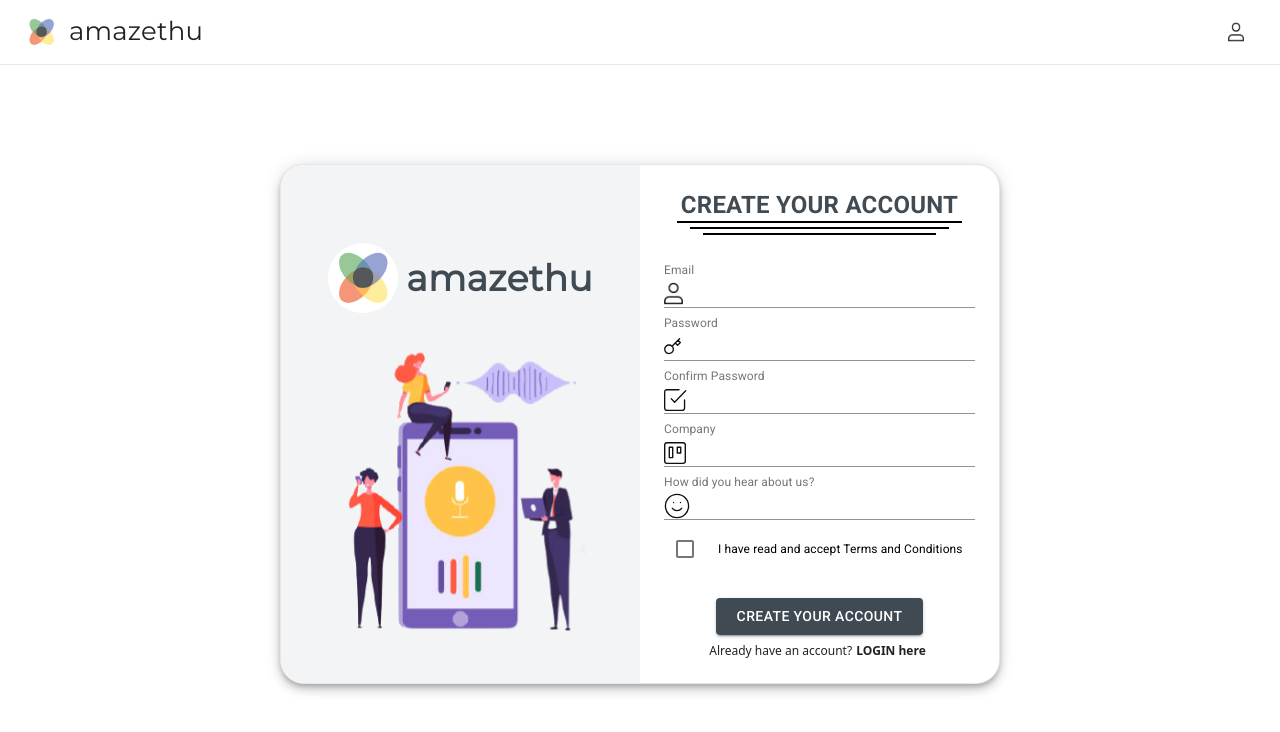
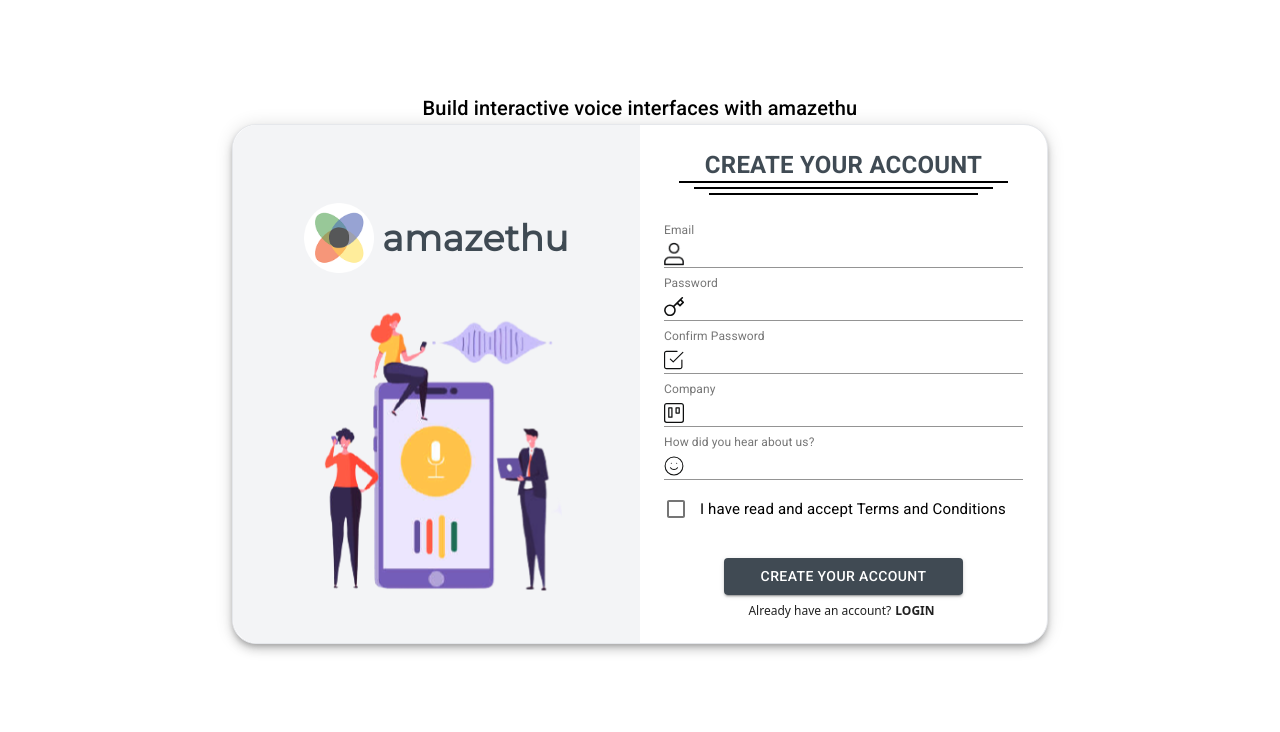
Before and after one commit to AbdulAziz0682/afluence, a React (Create React App) app: page /register in a window 1280 px wide. Shown: the top 732 px of the page. Built offline with nearby package versions, Linux system fonts and the light colour scheme; what jss-rtl would draw is missing.

Commit message:
Updated Register styles

```diff
--- a/src/redux/reducers/currentProject.js
+++ b/src/redux/reducers/currentProject.js
@@ -90,6 +90,7 @@
     let newState = _.cloneDeep(state);
     if(_.find(newState.tabs, {title: action.payload.tab.title})){
         //Tab already present
+        newState.currentTab = _.findIndex(newState.tabs, {title: action.payload.tab.title});
         return newState;
     }
     newState.tabs.push({
--- a/src/routes/Regiser.js
+++ b/src/routes/Regiser.js
@@ -1,5 +1,5 @@
 import React from 'react';
-import { Button, FormHelperText, Grid, InputLabel, Typography, InputAdornment, Paper } from '@material-ui/core';
+import { Button, FormHelperText, Grid, InputLabel, Typography, InputAdornment, Paper, makeStyles, Input } from '@material-ui/core';
 import { TextField } from '@material-ui/core';
 import CheckBox from '@material-ui/core/Checkbox';
 import { Hidden } from '@material-ui/core';
@@ -22,8 +22,17 @@
 
 import { Redirect } from 'react-router';
 
+const useStyles = makeStyles(theme => ({
+    checkIcon: {
+        maxHeight: 14,
+        minWidth: 14
+    }
+}))
+
+const inputIconSize = 20;
 export default function Register(props){
     let loggedIn = useSelector((state)=>state.account.loggedIn);
+    const classes = useStyles();
     //Form requirements
     const validationSchema = yup.object({
         email: yup
@@ -73,7 +82,9 @@
         <Grid item container>
             <form onSubmit={formik.handleSubmit} className="w-full flex items-center justify-center">
             <Hidden smDown>
-            <Grid container component={Paper} elevation={6} id="md" direction="row" className="border md:w-5/6 lg:w-180 self-center rounded-3xl">
+                <div className="flex-grow flex flex-col items-center">
+                    <Typography variant="h6">Build interactive voice interfaces with amazethu</Typography>
+                    <Grid container component={Paper} elevation={6} id="md" direction="row" className="border md:w-5/6 lg:w-204 self-center rounded-3xl">
                         <Grid item xs={6} className="flex flex-col justify-center items-center p-5 bg-gray-100 rounded-l-3xl">
                             <div className="flex flex-row items-center mt-9">
                                 <img src={logo} alt="afluence logo" style={{width: 70}}/>
@@ -101,7 +112,7 @@
                                             InputProps={{
                                                 startAdornment:(
                                                     <InputAdornment postition="start">
-                                                    <img src={account} alt="account icon" />
+                                                        <img src={account} style={{maxWidth: inputIconSize, minHeight: inputIconSize}} alt="account icon" />
                                                     </InputAdornment>
                                                 ),
                                                 endAdornment:(
@@ -129,7 +140,7 @@
                                             InputProps={{
                                                 startAdornment:(
                                                     <InputAdornment postition="start">
-                                                    <img src={key} alt="password key" />
+                                                        <img src={key} style={{maxWidth: inputIconSize, minHeight: inputIconSize}} alt="password key" />
                                                     </InputAdornment>
                                                 ),
                                                 endAdornment:(
@@ -157,7 +168,7 @@
                                             InputProps={{
                                                 startAdornment:(
                                                     <InputAdornment postition="start">
-                                                    <img src={confirm} alt="confirmPassword key" />
+                                                        <img src={confirm} style={{maxWidth: inputIconSize, minHeight: inputIconSize}} alt="confirmPassword key" />
                                                     </InputAdornment>
                                                 ),
                                                 endAdornment:(
@@ -184,7 +195,7 @@
                                             InputProps={{
                                                 startAdornment:(
                                                     <InputAdornment postition="start">
-                                                    <img src={companyicon} alt="company" />
+                                                        <img src={companyicon} style={{maxWidth: inputIconSize, minHeight: inputIconSize}} alt="company" />
                                                     </InputAdornment>
                                                 ),
                                                 endAdornment:(
@@ -211,7 +222,7 @@
                                             InputProps={{
                                                 startAdornment:(
                                                     <InputAdornment postition="start">
-                                                    <img src={smile} alt="smile" />
+                                                        <img src={smile} style={{maxWidth: inputIconSize, minHeight: inputIconSize}} alt="smile" />
                                                     </InputAdornment>
                                                 ),
                                                 endAdornment:(
@@ -229,8 +240,8 @@
                                     </Grid>
                                     <Grid item className="w-full my-1 flex-col">
                                         <div className={`${(formik.touched.isAccepting && Boolean(formik.errors.isAccepting)) ? 'text-red-600' : 'text-current'} flex gap-3 items-center`}>
-                                        <CheckBox name="isAccepting" onChange={formik.handleChange} checked={formik.values.isAccepting} color="primary" />
-                                        <InputLabel className="text-xs text-black">I have read and accept Terms and Conditions</InputLabel>
+                                            <CheckBox color="primary" className="px-0" name="isAccepting" onChange={formik.handleChange} checked={formik.values.isAccepting} />
+                                            <InputLabel style={{fontSize: 15}} className="text-black">I have read and accept Terms and Conditions</InputLabel>
                                         </div>
                                         {formik.touched.isAccepting && Boolean(formik.errors.isAccepting) && <FormHelperText error className="ml-3">{formik.touched.hearAboutUs && formik.errors.isAccepting}</FormHelperText>}
                                     </Grid>
@@ -239,12 +250,13 @@
                                     <Button variant="contained" color="primary" type="submit" fullWidth>Create your Account</Button>
                                     <div className="w-80 flex justify-center items-center text-xs mt-2">
                                         <span>Already have an account?</span>
-                                    <Link to="/register" className="font-bold mx-1">LOGIN here</Link>
+                                        <Link to="/login" className="font-bold mx-1">LOGIN</Link>
                                     </div>
                                 </Grid>
                             </Grid>
                         </Grid>
                     </Grid>
+                </div>
             </Hidden>
             <Hidden mdUp>
                 <Grid container spacing={2} alignItems="center" direction="column" className="self-center">
@@ -265,7 +277,7 @@
                                     InputProps={{
                                         startAdornment:(
                                             <InputAdornment postition="start">
-                                                    <img src={account} alt="account icon" />
+                                                <img src={account}  style={{maxWidth: inputIconSize, minHeight: inputIconSize}} alt="account icon" />
                                             </InputAdornment>
                                         ),
                                         endAdornment:(
@@ -293,7 +305,7 @@
                                     InputProps={{
                                         startAdornment:(
                                             <InputAdornment postition="start">
-                                                    <img src={key} alt="password key" />
+                                                <img src={key} style={{maxWidth: inputIconSize, minHeight: inputIconSize}} alt="password key" />
                                             </InputAdornment>
                                         ),
                                         endAdornment:(
@@ -321,7 +333,7 @@
                                     InputProps={{
                                         startAdornment:(
                                             <InputAdornment postition="start">
-                                                    <img src={confirm} alt="confirmPassword key" />
+                                                <img src={confirm} style={{maxWidth: inputIconSize, minHeight: inputIconSize}} alt="confirmPassword key" />
                                             </InputAdornment>
                                         ),
                                         endAdornment:(
@@ -348,7 +360,7 @@
                                     InputProps={{
                                         startAdornment:(
                                             <InputAdornment postition="start">
-                                                    <img src={companyicon} alt="company" />
+                                                <img src={companyicon} style={{maxWidth: inputIconSize, minHeight: inputIconSize}} alt="company" />
                                             </InputAdornment>
                                         ),
                                         endAdornment:(
@@ -375,7 +387,7 @@
                                     InputProps={{
                                         startAdornment:(
                                             <InputAdornment postition="start">
-                                                    <img src={smile} alt="smile" />
+                                                <img src={smile} style={{maxWidth: inputIconSize, minHeight: inputIconSize}} alt="smile" />
                                             </InputAdornment>
                                         ),
                                         endAdornment:(
@@ -393,8 +405,8 @@
                             </Grid>
                             <Grid item className="w-80 flex-col">
                                 <div className={`${(formik.touched.isAccepting && Boolean(formik.errors.isAccepting)) ? 'text-red-600' : 'text-current'} flex gap-3 items-center`}>
-                                        <CheckBox name="isAccepting" onChange={formik.handleChange} checked={formik.values.isAccepting} color="primary" />
-                                        <InputLabel className="text-xs text-black">I have read and accept Terms and Conditions</InputLabel>
+                                    <CheckBox color="primary" className="px-0" name="isAccepting" onChange={formik.handleChange} checked={formik.values.isAccepting} />
+                                    <InputLabel style={{fontSize: 13}} className="text-black">I have read and accept Terms and Conditions</InputLabel>
                                 </div>
                                 {formik.touched.isAccepting && Boolean(formik.errors.isAccepting) && <FormHelperText error className="ml-3">{formik.touched.hearAboutUs && formik.errors.isAccepting}</FormHelperText>}
                             </Grid>
@@ -404,7 +416,7 @@
                         <Button variant="contained" color="primary" type="submit" fullWidth>Create your Account</Button>
                         <div className="w-80 flex justify-center items-center text-xs mt-2">
                             <span>Already have an account?</span>
-                                <Link to="/register" className="font-bold mx-1">LOGIN here</Link>
+                            <Link to="/login" className="font-bold mx-1">LOGIN</Link>
                         </div>
                     </Grid>
                 </Grid>
--- a/src/routes/index.js
+++ b/src/routes/index.js
@@ -2,6 +2,7 @@
 
 import { BrowserRouter, Route, Switch } from 'react-router-dom';
 import { Grid } from '@material-ui/core';
+
 import TopBar from '../components/TopBar';
 import Home from './Home';
 import Register from './Regiser';
@@ -12,11 +13,17 @@
 import Test from './Test';
 
 export default function Routes({children}){
+    let {location: {pathname}} = window;
+    const hiddenOnPaths = {
+        "/": true,
+        "/login": true,
+        "/register": true
+    }
     return (
         <BrowserRouter>
             <Grid container direction="column">
                 <Grid item>
-                    <TopBar />
+                    {hiddenOnPaths[pathname] ? '' : <TopBar />}
                 </Grid>
                 <Grid container item style={{height: 'calc(100vh - 64px)'}} alignItems="center" justifyContent="center">
                     <Switch>
--- a/tailwind.config.js
+++ b/tailwind.config.js
@@ -18,6 +18,7 @@
         '156': '39rem',
         '168': '42rem',
         '180': '45rem',
+        '204': '51rem',
       }
     },
   },
```
Also changed, not shown: src/components/Console/TabsPanel.js (+9 -5 lines). Lines whose indentation alone changed are shown as unchanged.
